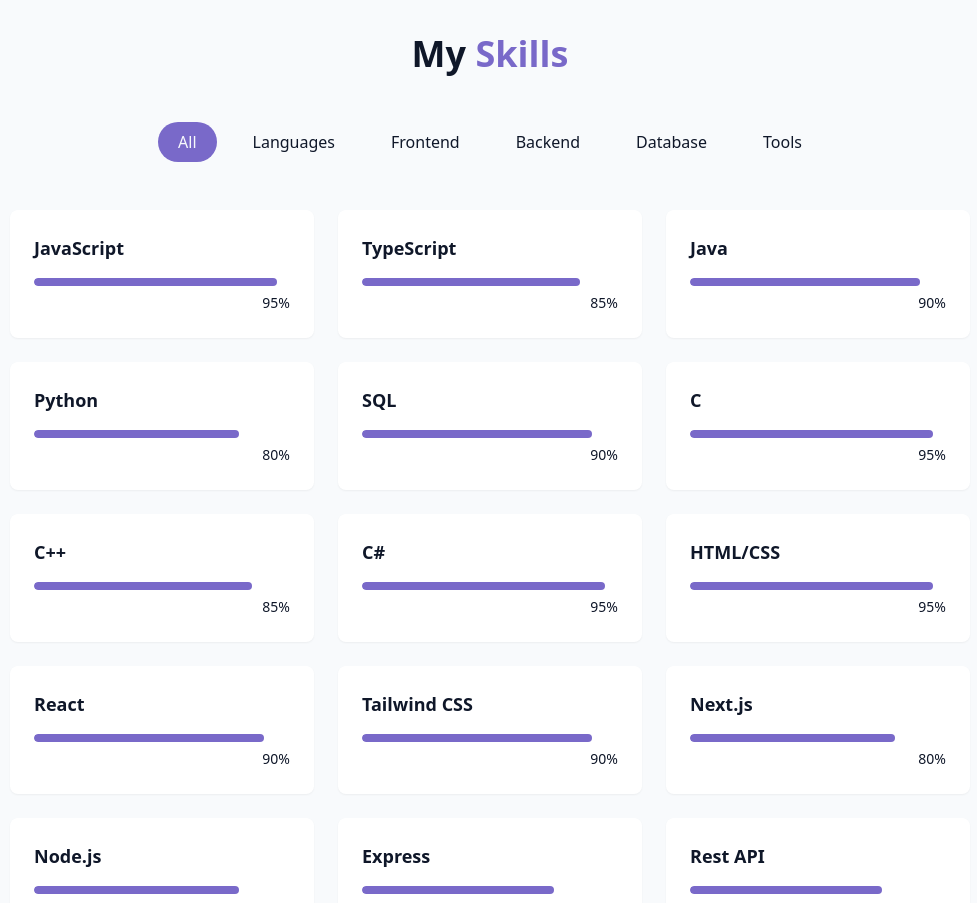
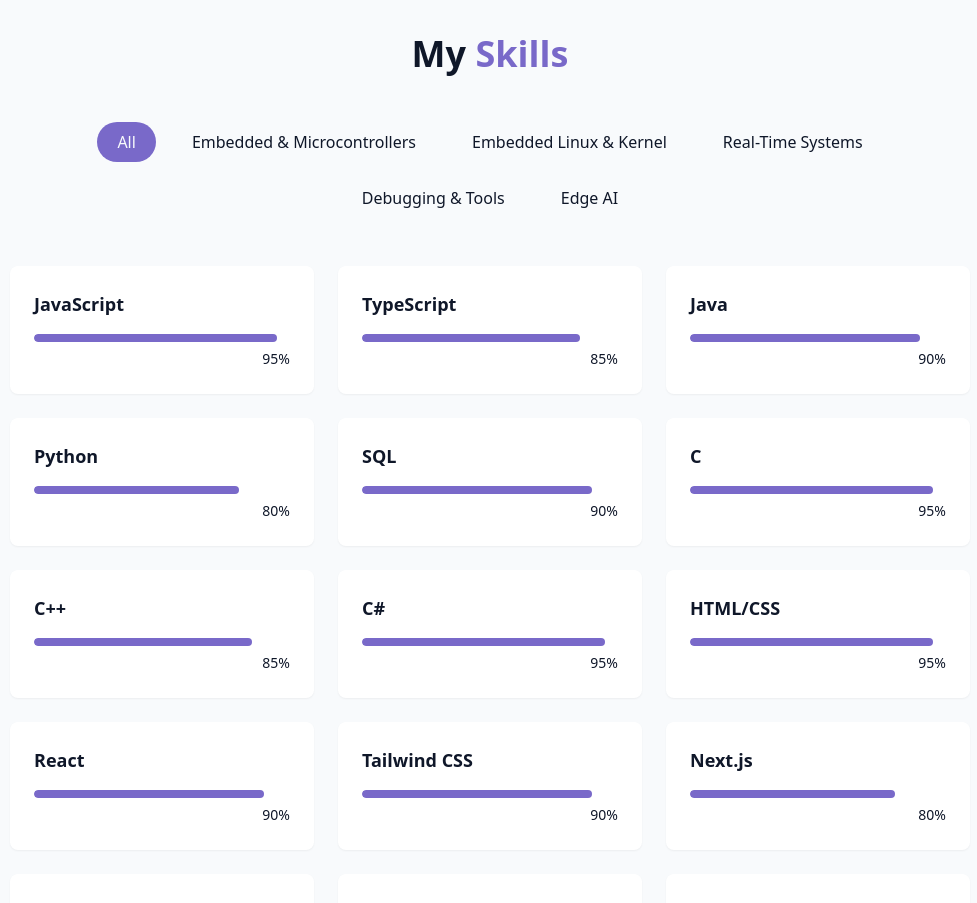
Before and after one commit to senaerg/SenaEPortfolio, a React (Vite) app: page / in a window 1280 px wide. Shown: the part 1800-2703 px from the top of the page, without its empty margins (150-1127 px from the left). Built offline with nearby package versions, Linux system fonts and the light colour scheme.

Commit message:
Update SkillsSection.jsx

```diff
--- a/src/components/SkillsSection.jsx
+++ b/src/components/SkillsSection.jsx
@@ -39,7 +39,7 @@ const skills = [
 { name: "AWS", level: 75, category: "tools" }
 ];
 
-const categories = ["all", "languages","frontend", "backend", "database","tools"];
+const categories = ["all", "embedded & Microcontrollers","embedded Linux & Kernel", "real-Time Systems", "debugging & Tools","edge AI"];
 
 export const SkillsSection = () => {
   const [activeCategory, setActiveCategory] = useState("all");
```
